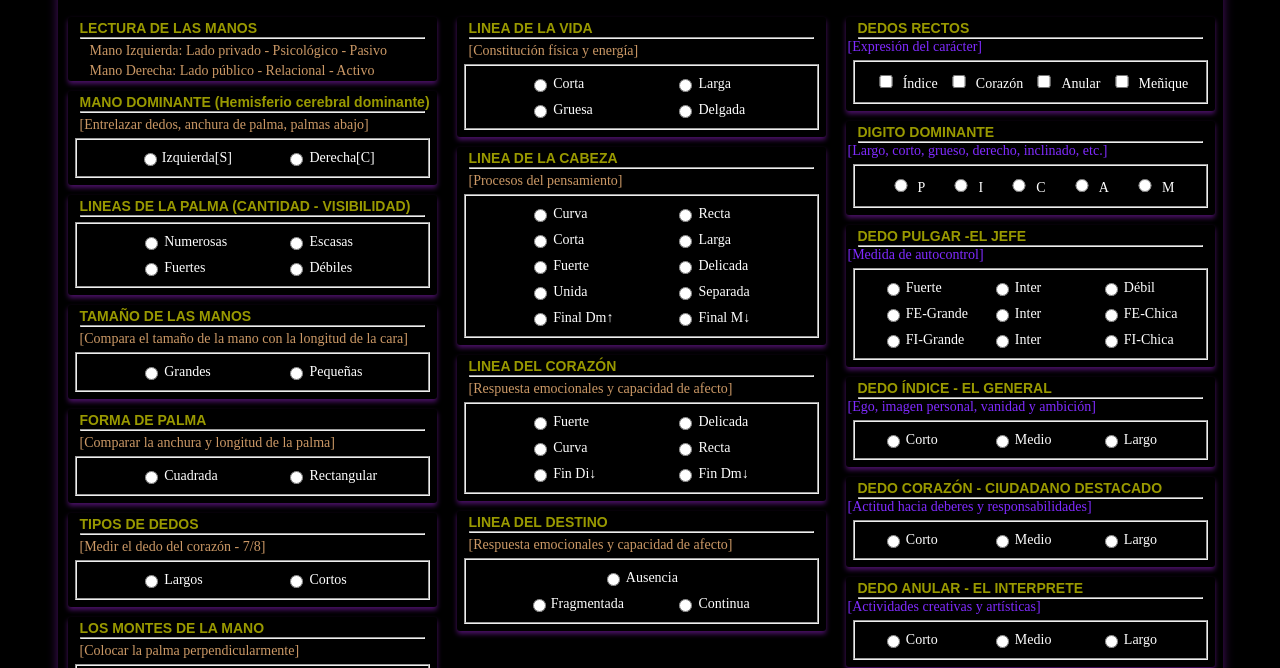
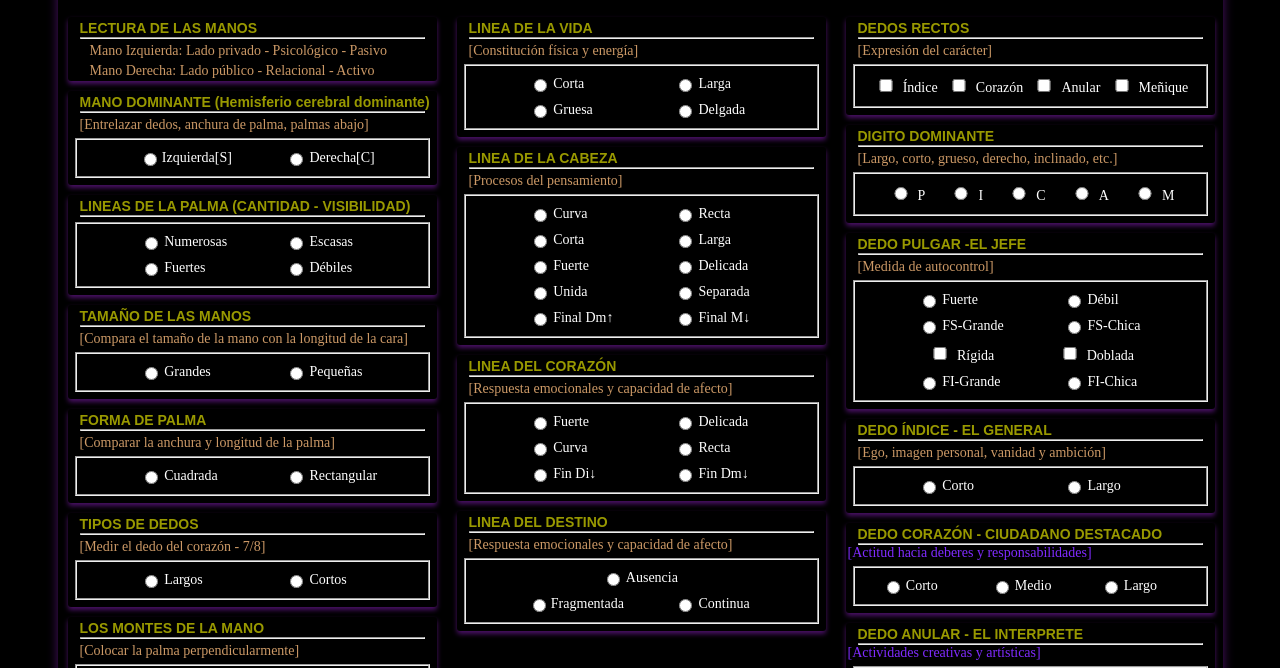
Before and after one commit to Mnemovic/quiromancia, a plain HTML site: page index.html in a window 1280 px wide. Shown: the part 99-767 px from the top of the page. Drawn offline with Linux system fonts and the light colour scheme; some packages are replaced by stand-ins of ours; a script that the page names is missing.

Commit message:
Add files via upload

```diff
--- a/index.html
+++ b/index.html
@@ -6,7 +6,7 @@
         <title>QUIROMANCIA</title>
         <link rel="stylesheet" type="text/css" href="estilos/styles.css">
         <script src="Pizzas_Responsivo%20Archivos/Script.js"></script>
-        <!-- <script src="https://cdn.jsdelivr.net/npm/sweetalert2@11"></script> -->
+        <script src="https://cdn.jsdelivr.net/npm/sweetalert2@11"></script>
     </head>
     <body>
         <div id="principal">
@@ -297,24 +297,24 @@
                             <section id="areas" class="contenedor">
                                 <div><h4>DEDOS RECTOS</h4></div>
                                 <div><hr></div>
-                                <div style="color: #802BFF; font-size: 14px; "> [Expresión del carácter] </div>
+                                <div class="ayuda"> [Expresión del carácter] </div>
                                 <fieldset>
                                     <div class="opciones">
                                             <div class="dedos">
-                                                <input type="checkbox" id="tamGrande" name="tamano" value="1" onclick="document.getElementById('txtTama').value='Grandes'">
-                                                <label for="tamGrande">Índice</label>
+                                                <input type="checkbox" id="dedoIndice" name="dedoIndice" value="1" onclick="receptorDatos('Dedo Recto','Indice','Indica una postura moral firme e integridad');">
+                                                <label for="dedoIndice">Índice</label>
                                             </div>
                                             <div class="dedos">
-                                                <input type="checkbox" id="tamPeque" name="tamano" value="2" onclick="document.getElementById('txtTama').value='Pequeñas'">
-                                                <label for="tamGra">Corazón</label>
+                                                <input type="checkbox" id="dedoCorazon" name="dedoCorazon" value="2" onclick="receptorDatos('Dedo Recto','Corazón','Revela una naturaleza responsable.');">
+                                                <label for="dedoCorazon">Corazón</label>
                                             </div>
                                             <div class="dedos">
-                                                <input type="checkbox" id="tamPeque" name="tamano" value="2" onclick="document.getElementById('txtTama').value='Pequeñas'">
-                                                <label for="tamGra">Anular</label>
+                                                <input type="checkbox" id="dedoAnular" name="dedoAnular" value="3" onclick="receptorDatos('Dedo Recto','Anular','Indica creativad, busqueda del reconocimiento, motivados por la atención.');">
+                                                <label for="dedoAnular">Anular</label>
                                             </div>
                                             <div class="dedos">
-                                                <input type="checkbox" id="tamPeque" name="tamano" value="2" onclick="document.getElementById('txtTama').value='Pequeñas'">
-                                                <label for="tamGra">Meñique</label>
+                                                <input type="checkbox" id="dedoMeñique" name="dedoMeñique" value="4" onclick="receptorDatos('Dedo Recto','Meñique','Fuerte necesidad de ser escuchado');">
+                                                <label for="dedoMeñique">Meñique</label>
                                             </div>
                                         </div>
                                 </fieldset>
@@ -322,28 +322,28 @@
                             <section id="areas" class="contenedor">
                                     <div><h4>DIGITO DOMINANTE</h4></div>
                                     <div><hr></div>
-                                    <div style="color: #802BFF; font-size: 14px; "> [Largo, corto, grueso, derecho, inclinado, etc.] </div>
+                                    <div class="ayuda"> [Largo, corto, grueso, derecho, inclinado, etc.] </div>
                                     <fieldset>
                                         <div class="opciones">
                                                 <div class="dedos">
-                                                    <input type="radio" id="tamGrande" name="tamano" value="1" onclick="document.getElementById('txtTama').value='Grandes'">
-                                                    <label for="tamGrande">P</label>
+                                                    <input type="radio" id="digitoPulgar" name="digitoDominante" value="1" onclick="receptorDatos('Digito Dominante','Pulgar','Atrevido, audaz, entusiasta, dinámico, impaciente, tenaz.');">
+                                                    <label for="digitoPulgar">P</label>
                                                 </div>
                                                 <div class="dedos">
-                                                    <input type="radio" id="tamPeque" name="tamano" value="2" onclick="document.getElementById('txtTama').value='Pequeñas'">
-                                                    <label for="tamGra">I</label>
+                                                    <input type="radio" id="digitoIndice" name="digitoDominante" value="2" onclick="receptorDatos('Digito Dominante','Indice','Ambicioso, autoritario, controlador, emprendedor, independiente, perseverante.');">
+                                                    <label for="digitoIndice">I</label>
                                                 </div>
                                                 <div class="dedos">
-                                                    <input type="radio" id="tamPeque" name="tamano" value="2" onclick="document.getElementById('txtTama').value='Pequeñas'">
-                                                    <label for="tamGra">C</label>
+                                                    <input type="radio" id="digitoCorazon" name="digitoDominante" value="2" onclick="receptorDatos('Digito Dominante','Corazón','Ansioso, concienzudo, introvertido, metódico, prudnete, serio.');">
+                                                    <label for="digitoCorazon">C</label>
                                                 </div>
                                                 <div class="dedos">
-                                                    <input type="radio" id="tamPeque" name="tamano" value="2" onclick="document.getElementById('txtTama').value='Pequeñas'">
-                                                    <label for="tamGra">A</label>
+                                                    <input type="radio" id="digitoAnular" name="digitoDominante" value="2" onclick="receptorDatos('Digito Dominante','Anular','Benevolo, considerado, adulador, perezoso, elegante, vanidoso.');">
+                                                    <label for="digitoAnular">A</label>
                                                 </div>
                                                 <div class="dedos">
-                                                    <input type="radio" id="tamPeque" name="tamano" value="2" onclick="document.getElementById('txtTama').value='Pequeñas'">
-                                                    <label for="tamGra">M</label>
+                                                    <input type="radio" id="digitoMeñique" name="digitoDominante" value="2" onclick="receptorDatos('Digito Dominante','Meñique','Análitico, astuto, elocuente, manipulador, sarcastico, comunicativo.');">
+                                                    <label for="digitoMeñique">M</label>
                                                 </div>
                                             </div>
                                     </fieldset>
@@ -351,48 +351,46 @@
                             <section id="areas" class="contenedor">
                                     <div><h4>DEDO PULGAR -EL JEFE </h4></div>
                                     <div><hr></div>
-                                    <div style="color: #802BFF; font-size: 14px; "> [Medida de autocontrol] </div>
+                                    <div class="ayuda" > [Medida de autocontrol] </div>
                                     <fieldset>
                                         <div class="opciones">
                                             <div class="agrupa">
-                                                <input type="radio" id="linFuertes" name="marcas" value="1" onclick="document.getElementById('txtQueso').value='Fuertes'" checked="checked">
-                                                <label for="linFuertes">Fuerte</label>
+                                                <input type="radio" id="pulgar1" name="pulgar" value="1" onclick="receptorDatos('Dedo Pulgar','Fuerte','Carácter energico, personalidad fuerte, dominantes, independientes, asume papeles de autoridad.');">
+                                                <label for="pulgar1">Fuerte</label>
                                             </div>
                                             <div class="agrupa">
-                                                <input type="radio" id="linDebiles" name="marcas" value="2" onclick="document.getElementById('txtQueso').value='Débiles'">
-                                                <label for="linDebiles">Inter</label>
-                                            </div>
-                                            <div class="agrupa">
-                                                <input type="radio" id="linDebiles" name="marcas" value="2" onclick="document.getElementById('txtQueso').value='Débiles'">
-                                                <label for="linDebiles">Débil</label>
+                                                <input type="radio" id="pulgar2" name="pulgar" value="2" onclick="receptorDatos('Dedo Pulgar','Débil','Problemas de autocontrol, incapacidad e llevar las ideas a la práctica.');">
+                                                <label for="pulgar1">Débil</label>
                                             </div>
                                         </div>
                                         <div class="opciones">
                                             <div class="agrupa">
-                                                <input type="radio" id="linFuertes" name="marcas" value="1" onclick="document.getElementById('txtQueso').value='Fuertes'" checked="checked">
-                                                <label for="linFuertes">FE-Grande</label>
+                                                <input type="radio" id="pulgarSuperior1" name="pulgarSuperior" value="1" onclick="receptorDatos('Falange Superior','Grande','Personas decididas, fuerza de voluntad, motivación personal, fuerte personalidad.');">
+                                                <label for="pulgarSuperior1">FS-Grande</label>
                                             </div>
                                             <div class="agrupa">
-                                                <input type="radio" id="linDebiles" name="marcas" value="2" onclick="document.getElementById('txtQueso').value='Débiles'">
-                                                <label for="linDebiles">Inter</label>
+                                                <input type="radio" id="pulgarSuperior2" name="pulgarSuperior" value="2" onclick="receptorDatos('Falange Superior','Chica','Necesitan desarrollar resitencia, volverse mas decididos y menos dependientes de lo que piensen los demas.');">
+                                                <label for="pulgarSuperior2">FS-Chica</label>
                                             </div>
-                                            <div class="agrupa">
-                                                <input type="radio" id="linDebiles" name="marcas" value="2" onclick="document.getElementById('txtQueso').value='Débiles'">
-                                                <label for="linDebiles">FE-Chica</label>
+                                        </div>
+                                        <div class="opciones">
+                                            <div class="dedos">
+                                                <input type="checkbox" id="puntaDura" name="puntaDura" value="1" onclick="receptorDatos('Punta Pulgar','Rígida','Personalidad obstinada incapaz de cambiar con los tiempos.');">
+                                                <label for="puntaDura">Rígida</label>
+                                            </div>
+                                            <div class="dedos">
+                                                <input type="checkbox" id="puntaDoblada" name="puntaDoblada" value="2" onclick="receptorDatos('Punta Pulgar','Doblada','Generosos hasta el punto de ser un defecto. Derrochadores.');">
+                                                <label for="puntaDoblada">Doblada</label>
                                             </div>
                                         </div>
                                         <div class="opciones">
                                             <div class="agrupa">
-                                                <input type="radio" id="linFuertes" name="marcas" value="1" onclick="document.getElementById('txtQueso').value='Fuertes'" checked="checked">
-                                                <label for="linFuertes">FI-Grande</label>
+                                                <input type="radio" id="pulgarInferior1" name="pulgarInferior" value="1" onclick="receptorDatos('Falange Inferior','Larga','Tienen muchas ideas y son capaces de desarrollarlas. Responden con razón y con lógica.');">
+                                                <label for="pulgarInferior1">FI-Grande</label>
                                             </div>
                                             <div class="agrupa">
-                                                <input type="radio" id="linDebiles" name="marcas" value="2" onclick="document.getElementById('txtQueso').value='Débiles'">
-                                                <label for="linDebiles">Inter</label>
-                                            </div>
-                                            <div class="agrupa">
-                                                <input type="radio" id="linDebiles" name="marcas" value="2" onclick="document.getElementById('txtQueso').value='Débiles'">
-                                                <label for="linDebiles">FI-Chica</label>
+                                                <input type="radio" id="pulgarInferior2" name="pulgarInferior" value="2" onclick="receptorDatos('Falange Ingerior','Corta','Empuje necesario para lograr resultados. Deben dejar el desarrollo de ideas a los demas.');">
+                                                <label for="pulgarInferior2">FI-Chica</label>
                                             </div>
                                         </div>
                                     </fieldset>
@@ -400,19 +398,15 @@
                             <section id="areas" class="contenedor">
                                     <div><h4>DEDO ÍNDICE - EL GENERAL</h4></div>
                                     <div><hr></div>
-                                    <div style="color: #802BFF; font-size: 14px; "> [Ego, imagen personal, vanidad y ambición] </div>
+                                    <div class="ayuda"> [Ego, imagen personal, vanidad y ambición] </div>
                                     <fieldset>
                                         <div class="opciones">
                                             <div class="agrupa">
-                                                <input type="radio" id="linFuertes" name="marcas" value="1" onclick="document.getElementById('txtQueso').value='Fuertes'" checked="checked">
+                                                <input type="radio" id="linFuertes" name="marcas" value="1" onclick="receptorDatos('Falange Ingerior','Corta','Empuje necesario para lograr resultados. Deben dejar el desarrollo de ideas a los demas.');">
                                                 <label for="linFuertes">Corto</label>
                                             </div>
                                             <div class="agrupa">
-                                                <input type="radio" id="linDebiles" name="marcas" value="2" onclick="document.getElementById('txtQueso').value='Débiles'">
-                                                <label for="linDebiles">Medio</label>
-                                            </div>
-                                            <div class="agrupa">
-                                                <input type="radio" id="linDebiles" name="marcas" value="2" onclick="document.getElementById('txtQueso').value='Débiles'">
+                                                <input type="radio" id="linDebiles" name="marcas" value="2" onclick="receptorDatos('Falange Ingerior','Corta','Empuje necesario para lograr resultados. Deben dejar el desarrollo de ideas a los demas.');">
                                                 <label for="linDebiles">Largo</label>
                                             </div>
                                         </div>
@@ -523,10 +517,10 @@
             var general = '';
             function receptorDatos(opcion, seleccion, descripcion)
             {
-                var texto = descripcion;
-                alert(opcion + ' - ' + seleccion + ': ' + texto);
+                // alert(opcion + ' - ' + seleccion + ': ' + texto);
+
+                Swal.fire({title: opcion + ': ' + seleccion, text: descripcion, icon: "success"});
                 general = general + descripcion + '\n';
-                // Swal.fire({title: opcion + ': ' + seleccion, text: descripcion, icon: "success"});
             }
         </script>
     </body>▼
```
